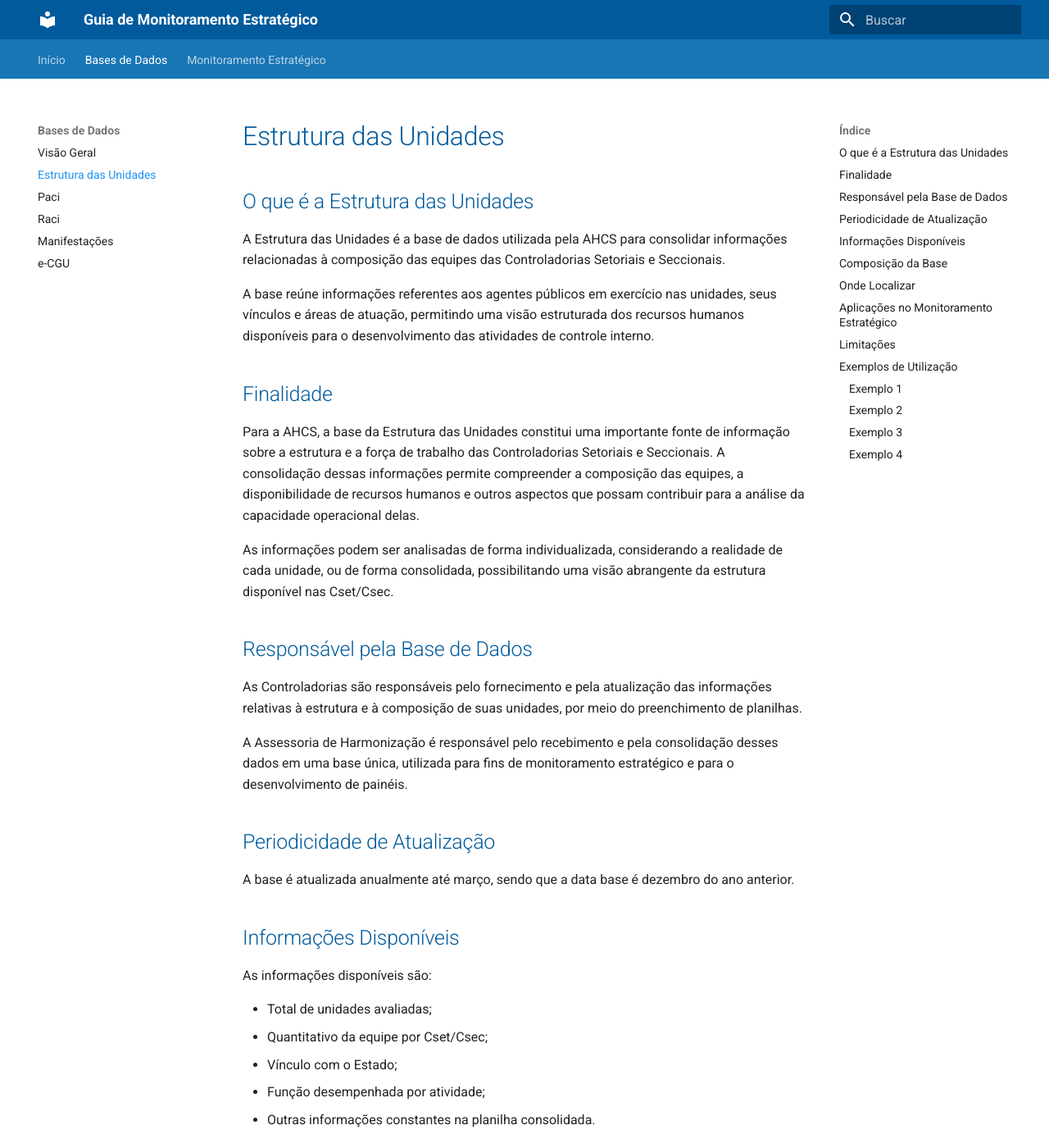
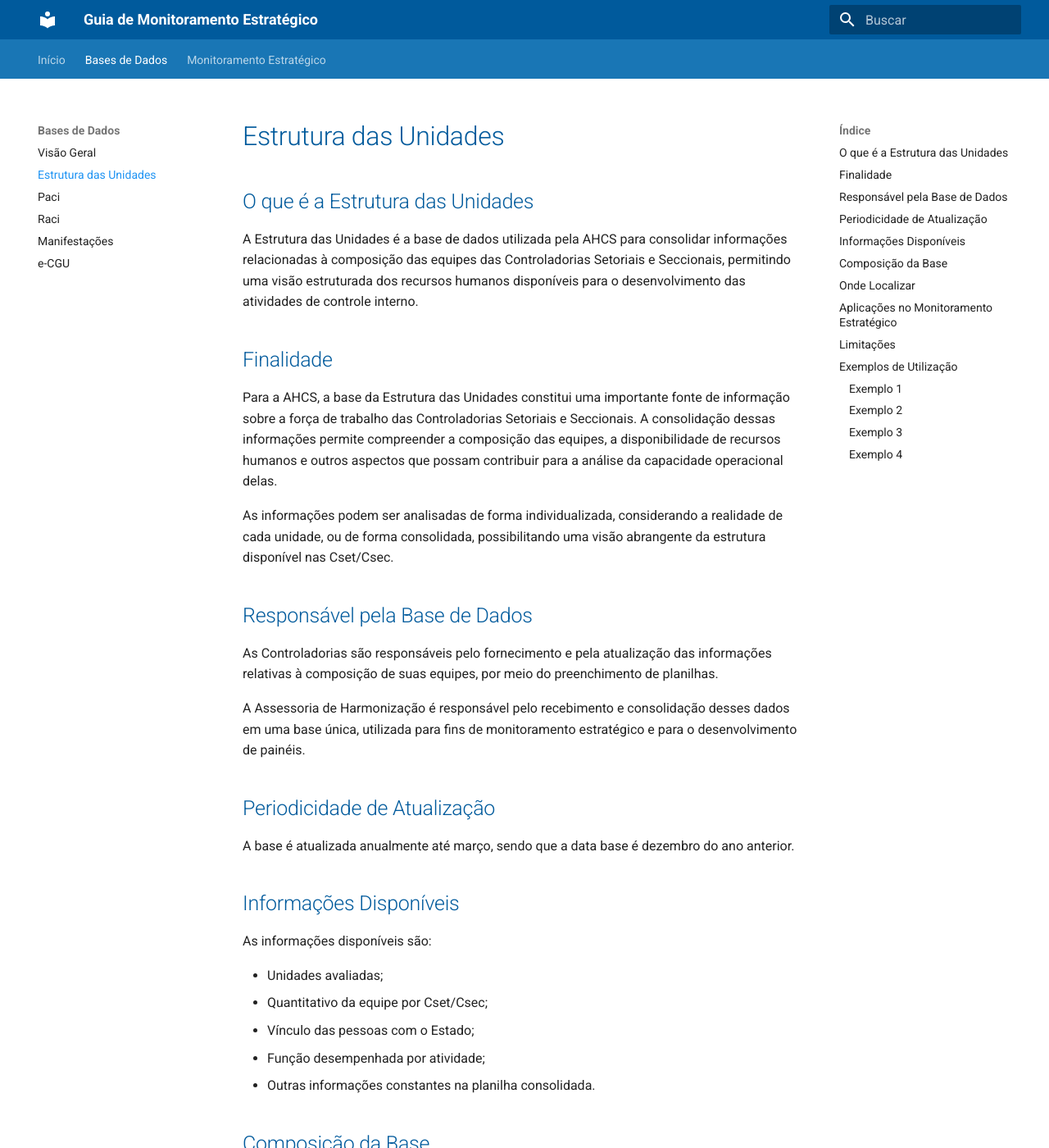
Before and after one commit to CGEMG-AHCS/guia-monitoramento-estrategico, an MkDocs documentation site: the page built from docs/bases-dados/estrutura-rh.md, in a window 1280 px wide and 1400 px high. Shown: the whole window at 82% size. Built offline with MkDocs 1.6.1 and Material for MkDocs 9.7.7, drawn with Linux system fonts in a browser that asks for light colours; some of the changed text lies outside the part shown.

Commit message:
Update estrutura-rh.md

```diff
--- a/docs/bases-dados/estrutura-rh.md
+++ b/docs/bases-dados/estrutura-rh.md
@@ -2,21 +2,19 @@
 
 ## O que é a Estrutura das Unidades
 
-A Estrutura das Unidades é a base de dados utilizada pela AHCS para consolidar informações relacionadas à composição das equipes das Controladorias Setoriais e Seccionais.
-
-A base reúne informações referentes aos agentes públicos em exercício nas unidades, seus vínculos e áreas de atuação, permitindo uma visão estruturada dos recursos humanos disponíveis para o desenvolvimento das atividades de controle interno.
+A Estrutura das Unidades é a base de dados utilizada pela AHCS para consolidar informações relacionadas à composição das equipes das Controladorias Setoriais e Seccionais, permitindo uma visão estruturada dos recursos humanos disponíveis para o desenvolvimento das atividades de controle interno.
 
 ## Finalidade
 
-Para a AHCS, a base da Estrutura das Unidades constitui uma importante fonte de informação sobre a estrutura e a força de trabalho das Controladorias Setoriais e Seccionais. A consolidação dessas informações permite compreender a composição das equipes, a disponibilidade de recursos humanos e outros aspectos que possam contribuir para a análise da capacidade operacional delas.
+Para a AHCS, a base da Estrutura das Unidades constitui uma importante fonte de informação sobre a força de trabalho das Controladorias Setoriais e Seccionais. A consolidação dessas informações permite compreender a composição das equipes, a disponibilidade de recursos humanos e outros aspectos que possam contribuir para a análise da capacidade operacional delas.
 
 As informações podem ser analisadas de forma individualizada, considerando a realidade de cada unidade, ou de forma consolidada, possibilitando uma visão abrangente da estrutura disponível nas Cset/Csec.
 
 ## Responsável pela Base de Dados
 
-As Controladorias são responsáveis pelo fornecimento e pela atualização das informações relativas à estrutura e à composição de suas unidades, por meio do preenchimento de planilhas.
+As Controladorias são responsáveis pelo fornecimento e pela atualização das informações relativas à composição de suas equipes, por meio do preenchimento de planilhas.
 
-A Assessoria de Harmonização é responsável pelo recebimento e pela consolidação desses dados em uma base única, utilizada para fins de monitoramento estratégico e para o desenvolvimento de painéis.
+A Assessoria de Harmonização é responsável pelo recebimento e consolidação desses dados em uma base única, utilizada para fins de monitoramento estratégico e para o desenvolvimento de painéis.
 
 ## Periodicidade de Atualização
 
@@ -26,15 +24,15 @@ A base é atualizada anualmente até março, sendo que a data base é dezembro d
 
 As informações disponíveis são:
 
-- Total de unidades avaliadas;
+- Unidades avaliadas;
 - Quantitativo da equipe por Cset/Csec;
-- Vínculo com o Estado;
+- Vínculo das pessoas com o Estado;
 - Função desempenhada por atividade;
 - Outras informações constantes na planilha consolidada.
 
 ## Composição da Base
 
-A base de dados da Estrutura das Unidades é composta por uma planilha com os dados de cada Cset/Csec e por um painel para visualização consolidada dessas informações.
+A base de dados da Estrutura das Unidades é composta por uma planilha consolidada com os dados de cada Cset/Csec e por um painel para visualização.
 
 ## Onde Localizar
 
```
Also changed, not shown: other parts of docs/bases-dados/estrutura-rh.md (+2 -3 lines).
